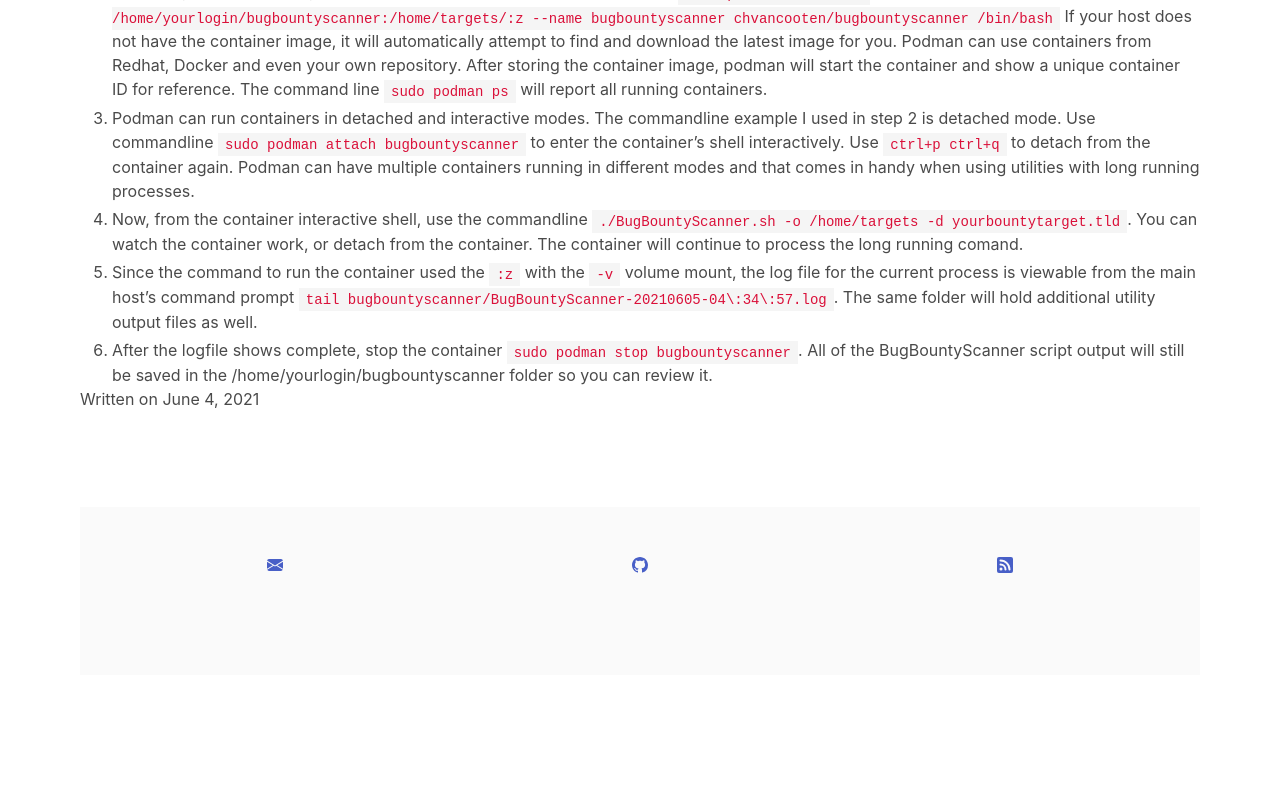
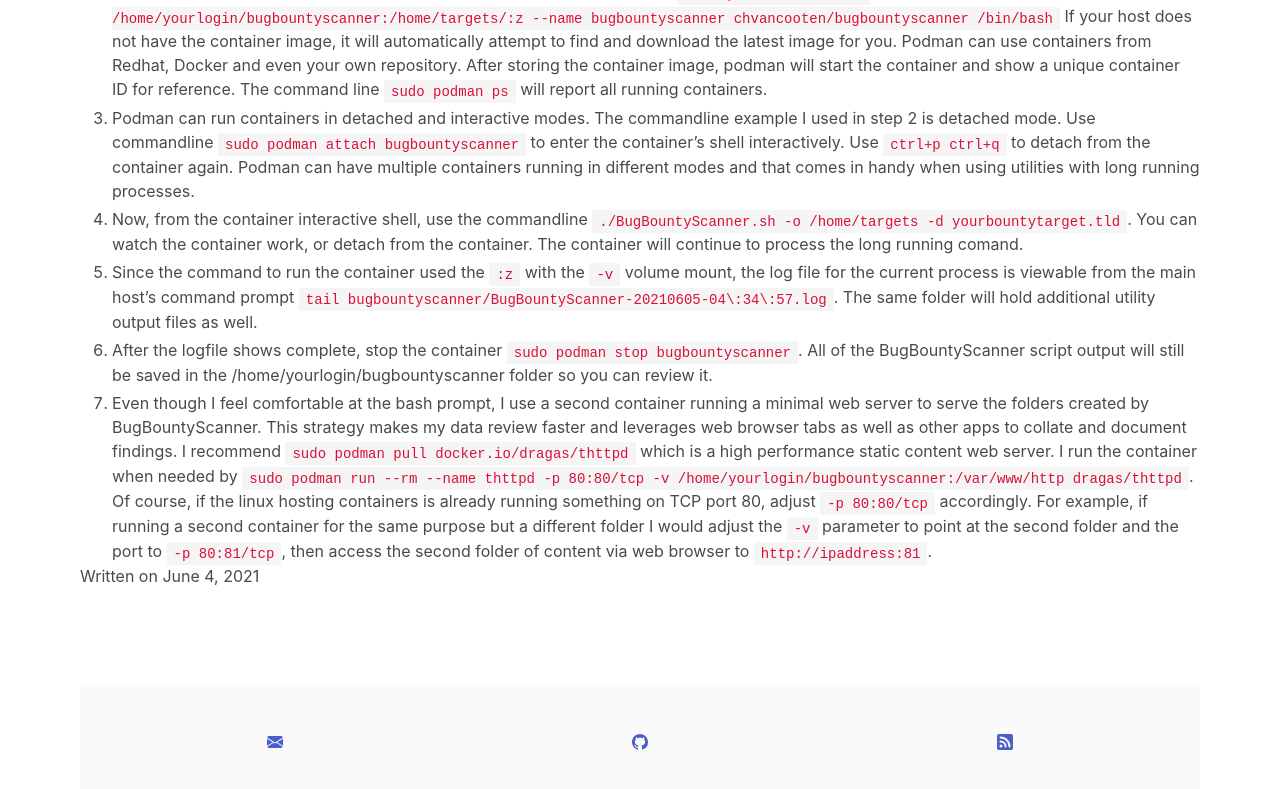
Before and after one commit to kamsalisbury/kamsalisbury.github.io, a Jekyll site: the page built from _posts/2021-06-04-Bughunting-With-RHEL-8-Podman-Containers.md, in a window 1280 px wide and 900 px high, scrolled down 676 px. Shown: the top 789 px of the window. Built offline with Jekyll 4.4.1, drawn with Linux system fonts in a browser that asks for light colours; nearby versions of some CDN libraries; our own code applies the rules of GitHub Pages for plain Markdown files; before the commit the page ends 1399 px from its top, so only the background shows below that.

Commit message:
Update and add content

```diff
--- a/_posts/2021-06-04-Bughunting-With-RHEL-8-Podman-Containers.md
+++ b/_posts/2021-06-04-Bughunting-With-RHEL-8-Podman-Containers.md
@@ -15,3 +15,4 @@
 4. Now, from the container interactive shell, use the commandline `./BugBountyScanner.sh -o /home/targets -d yourbountytarget.tld`. You can watch the container work, or detach from the container. The container will continue to process the long running comand.
 5. Since the command to run the container used the `:z` with the `-v` volume mount, the log file for the current process is viewable from the main host's command prompt `tail bugbountyscanner/BugBountyScanner-20210605-04\:34\:57.log`. The same folder will hold additional utility output files as well.
 6. After the logfile shows complete, stop the container `sudo podman stop bugbountyscanner`. All of the BugBountyScanner script output will still be saved in the /home/yourlogin/bugbountyscanner folder so you can review it.
+7. Even though I feel comfortable at the bash prompt, I use a second container running a minimal web server to serve the folders created by BugBountyScanner. This strategy makes my data review faster and leverages web browser tabs as well as other apps to collate and document findings. I recommend `sudo podman pull docker.io/dragas/thttpd` which is a high performance static content web server. I run the container when needed by `sudo podman run --rm --name thttpd -p 80:80/tcp -v /home/yourlogin/bugbountyscanner:/var/www/http dragas/thttpd`. Of course, if the linux hosting containers is already running something on TCP port 80, adjust `-p 80:80/tcp` accordingly. For example, if running a second container for the same purpose but a different folder I would adjust the `-v` parameter to point at the second folder and the port to `-p 80:81/tcp`, then access the second folder of content via web browser to `http://ipaddress:81`.
```
